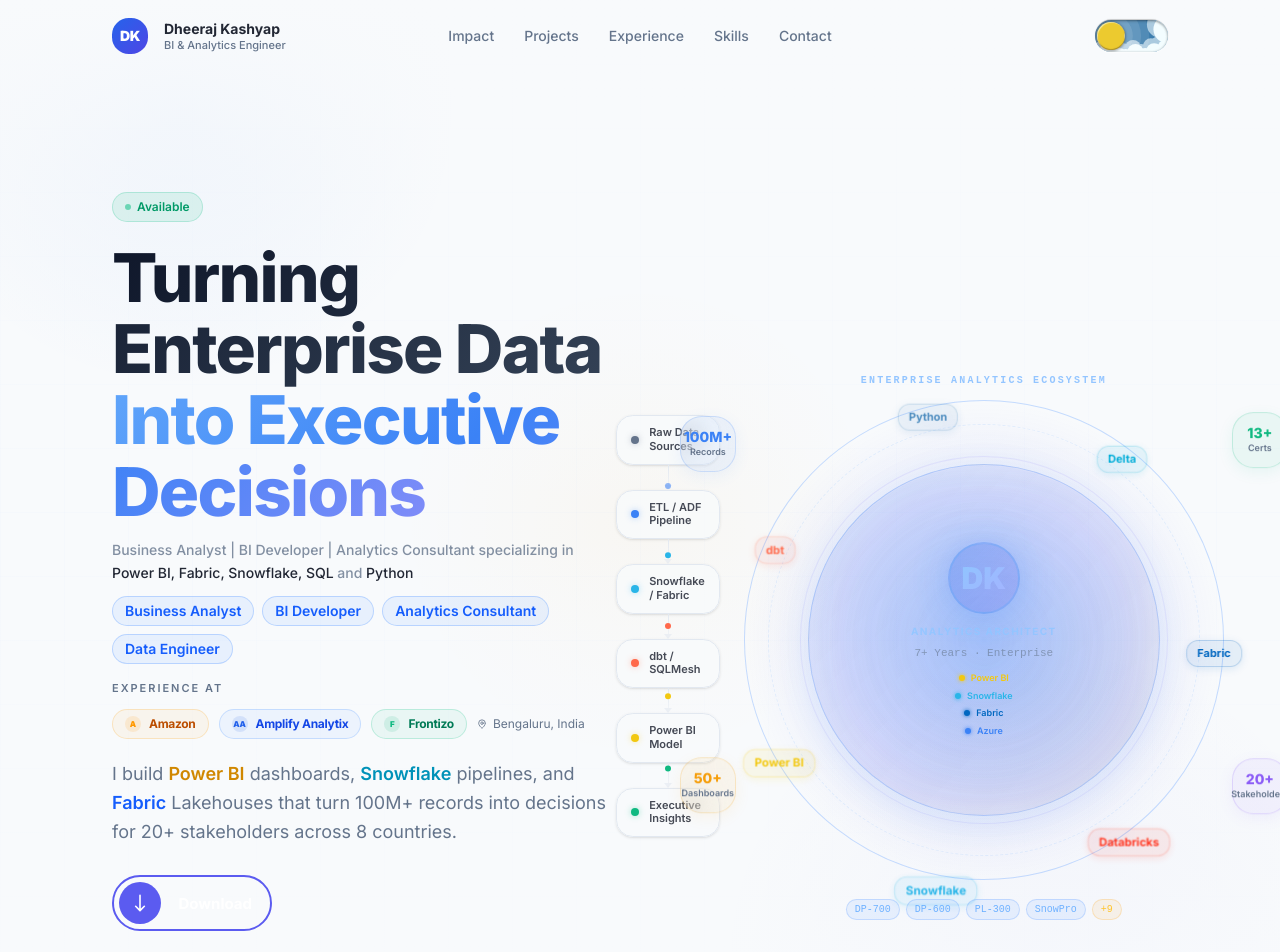
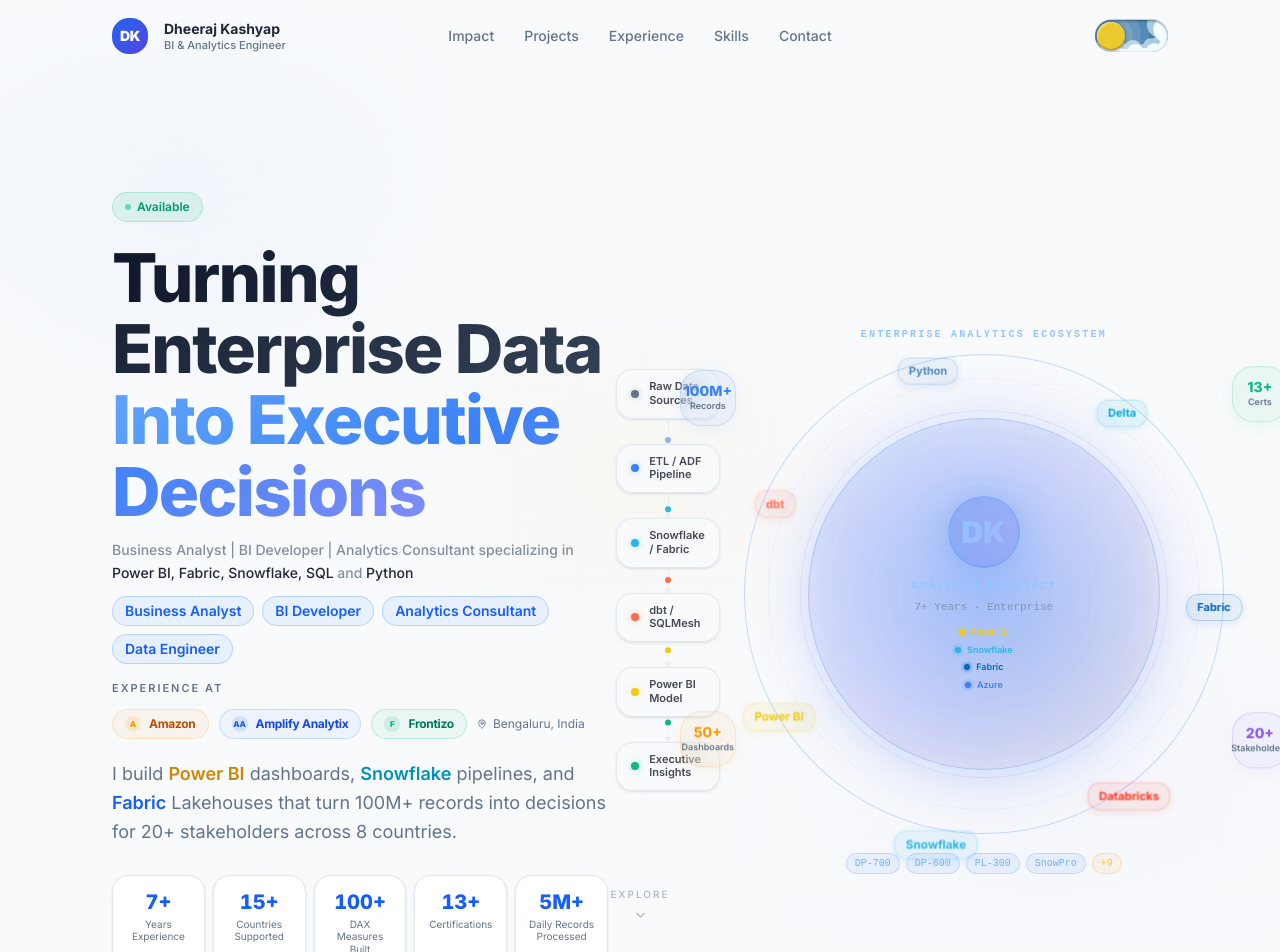
Before and after one commit to dheekash/dheeraj-portfolio, a Next.js app: page / in a window 1280 px wide. Shown: the top 952 px of the page. Built offline with nearby package versions, Linux system fonts and the light colour scheme.

Commit message:
fix(hero): remove download button from hero CTA row
Co-Authored-By: Claude Sonnet 4.6 <noreply@anthropic.com>

```diff
--- a/src/components/sections/HeroSection.tsx
+++ b/src/components/sections/HeroSection.tsx
@@ -4,7 +4,6 @@ import { useEffect, useRef, useState, useCallback } from "react";
 import { motion, useScroll, useTransform, useMotionValue, useSpring } from "framer-motion";
 import { MapPin, ChevronDown } from "lucide-react";
 import { LinkButton } from "@/components/common/LinkButton";
-import { ResumeDownloadButton } from "@/components/common/ResumeDownloadButton";
 import { profile } from "@/data/profile";
 
 /* ══════════════════════════════════════════════
@@ -467,16 +466,6 @@ export function HeroSection() {
               {" "}that turn 100M+ records into decisions for 20+ stakeholders across 8 countries.
             </motion.p>
 
-            {/* 5. CTAs — Resume primary, Projects secondary */}
-            <motion.div
-              initial={{ opacity: 0, y: 16 }}
-              animate={{ opacity: 1, y: 0 }}
-              transition={{ duration: 0.5, delay: 0.27 }}
-              className="flex flex-wrap gap-3 mb-9"
-            >
-              <ResumeDownloadButton />
-            </motion.div>
-
             {/* 6. Stats strip */}
             <motion.div
               initial={{ opacity: 0 }}
```
